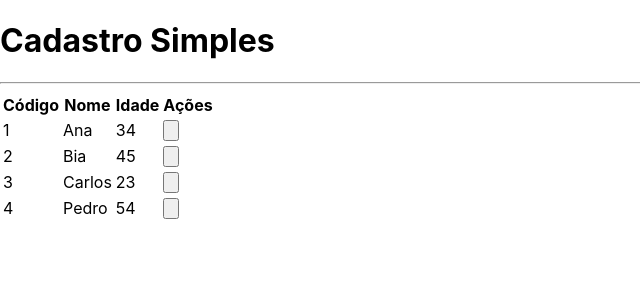
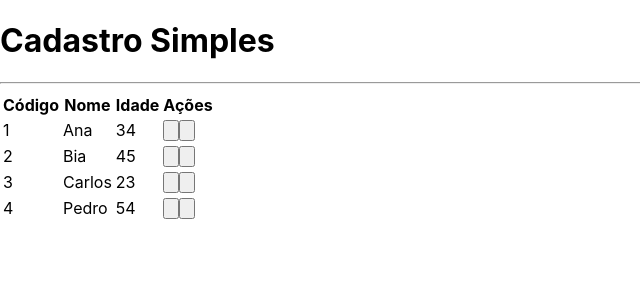
Before and after one commit to eduardo7321/next-crud, a Next.js app: page / in a window 1280 px wide. Shown: the top 300 px of the page, without its empty margins (0-640 px from the left). Built offline with nearby package versions, Linux system fonts and the light colour scheme.

Commit message:
Finalizando componente tabela

```diff
--- a/src/components/Tabela.tsx
+++ b/src/components/Tabela.tsx
@@ -38,9 +38,9 @@ export default function Tabela(props: TabelaProps) {
 
     function renderizarAcoes(cliente: Cliente) {
         return (
-            <td className="flex">
+            <td className="flex justify-center">
                 {props.clienteSelecionado ? (
-                    <button className={`
+                    <button onClick={() => props.clienteSelecionado?.(cliente)} className={`
                        flex justify-center items-center
                        text-green-600 rounded-full p-2 m-1
                        hover:bg-purple-50
@@ -51,7 +51,7 @@ export default function Tabela(props: TabelaProps) {
                 ) : false}
 
                 {props.clienteExcluido ? (
-                <button className={`
+                <button onClick={() => props.clienteExcluido?.(cliente)} className={`
                     flex justify-center items-center
                     text-red-500 rounded-full p-2 m-1
                     hover:bg-purple-50
--- a/src/pages/index.tsx
+++ b/src/pages/index.tsx
@@ -12,9 +12,12 @@ export default function Home() {
   ]
 
   function clienteSelecionado(cliente: Cliente) {
-
+    console.log(`Editar... ${cliente.nome}`)
   }
 
+  function clienteExcluido(cliente: Cliente) {
+    console.log(`Excluir... ${cliente.nome}`)
+  }
 
   return (
     <div className={`
@@ -24,7 +27,11 @@ export default function Home() {
       `}>
         <Layout titulo="Cadastro Simples">
           <Tabela clientes={clientes}
-            clienteSelecionado={clienteSelecionado}></Tabela>
+            clienteSelecionado={clienteSelecionado}
+            clienteExcluido={clienteExcluido}
+
+            />
+
         </Layout>
     </div>
   )
```
